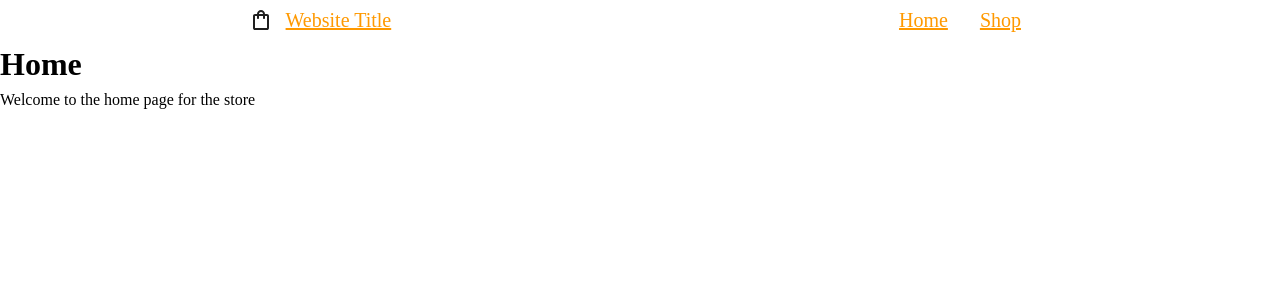
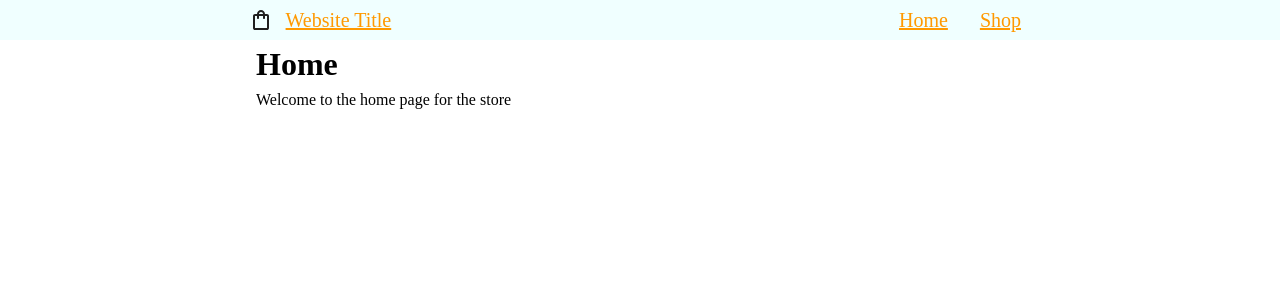
Before and after one commit to Ishm4el/Shopping-Cart, a React (Vite) app: page / in a window 1280 px wide. Shown: the top 300 px of the page. Built offline with nearby package versions, Linux system fonts and the light colour scheme.

Commit message:
Fixed an error where App.tsx was using body tag instead of main. Updated the styling for the application. Created the fetchGet.ts file that will function as the fetcher for most of the application.

```diff
--- a/src/App.module.css
+++ b/src/App.module.css
@@ -0,0 +1,3 @@
+.main {
+  margin: 0 var(--body-margin);
+}
--- a/src/App.tsx
+++ b/src/App.tsx
@@ -16,9 +16,9 @@ export default function App() {
   return (
     <>
       <NavigationMenu title={WEBSITE_TITLE} logo={siteLogo} links={links} />
-      <body className={styles["body"]}>
+      <main className={styles["main"]}>
         <Outlet />
-      </body>
+      </main>
     </>
   );
 }
--- a/src/components/NavigationMenu.module.css
+++ b/src/components/NavigationMenu.module.css
@@ -4,6 +4,7 @@
   align-items: center;
   height: var(--navigation-height);
   font-size: 1.25rem;
+  background-color: azure;
 }
 
 .left {
@@ -42,5 +43,5 @@
 }
 
 .link:hover {
-  color: hsl(var(--color3), 100%, 40%);
+  color: hsl(var(--color3), 100%, 70%);
 }
--- a/src/index.css
+++ b/src/index.css
@@ -91,4 +91,5 @@ h6 {
 :root {
   --navigation-height: 5dvh;
   --main-height: 95dvh;
+  --body-margin: 20dvw;
 }
--- a/src/pages/Home.tsx
+++ b/src/pages/Home.tsx
@@ -2,7 +2,8 @@ export default function Home() {
   return (
     <section>
       <article>
-        <h1>Home</h1>Welcome to the home page for the store
+        <h1>Home</h1>
+        <span>Welcome to the home page for the store</span>
       </article>
     </section>
   );
```
Also changed, not shown: src/utility/fetchGet.ts (added, +10 -0 lines).
